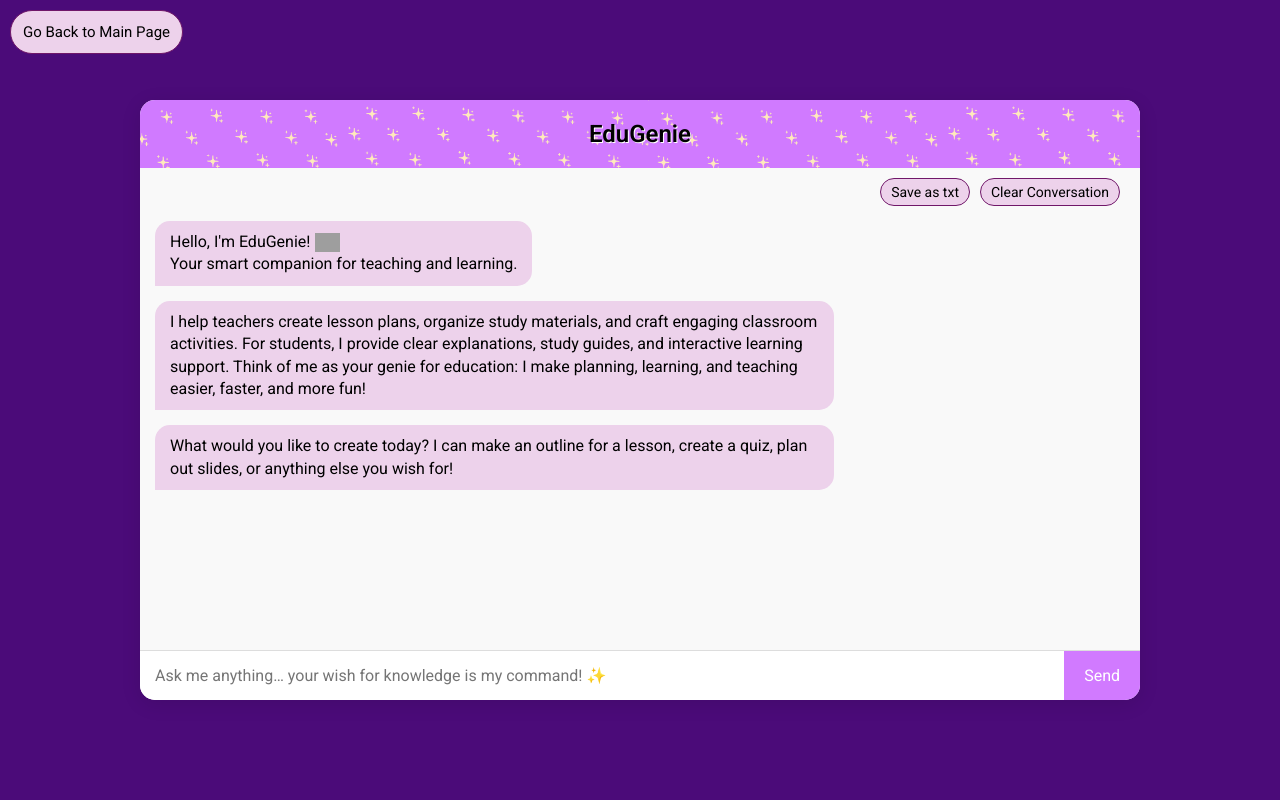
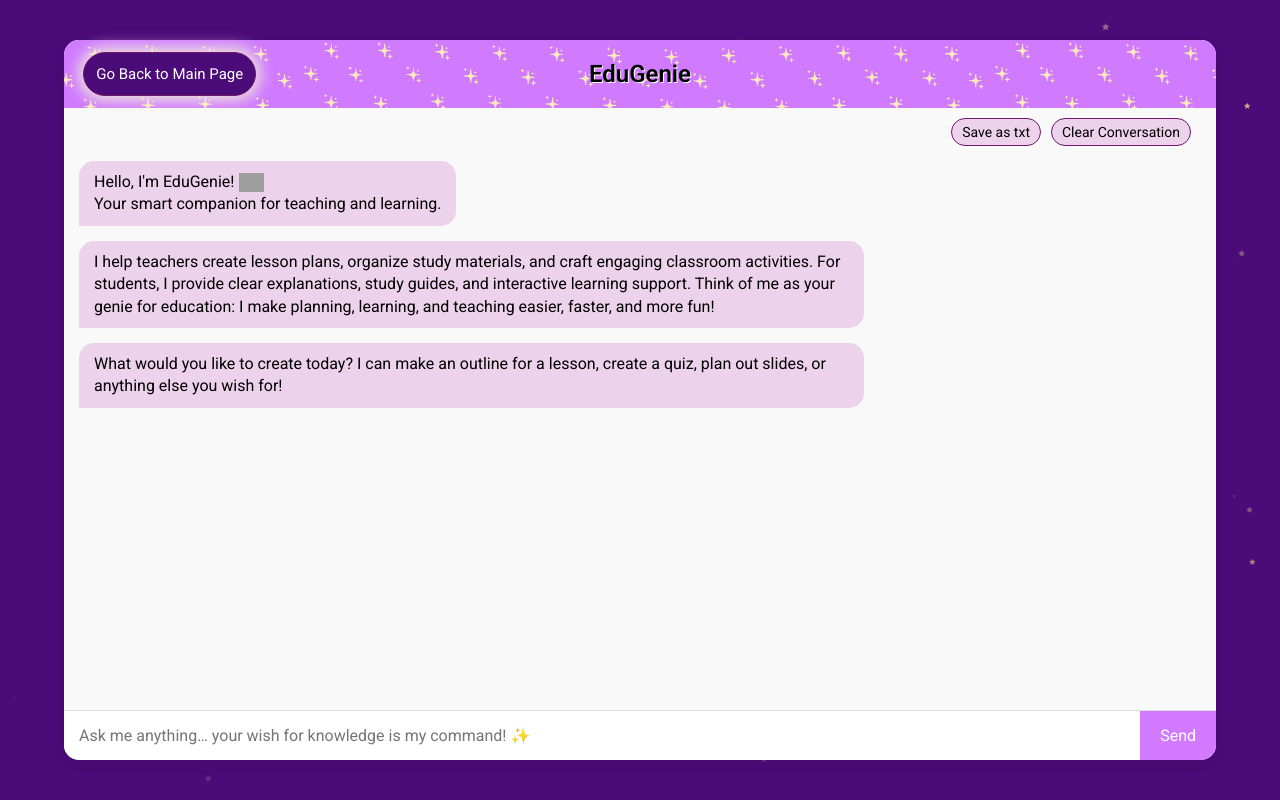
Before and after one commit to luisaaiko/EduGenie2.0, a website: page chatPage.html in a window 1280 px wide. Drawn offline with nearby package versions, Linux system fonts and the light colour scheme; grey boxes are pictures that could not be loaded.

Commit message:
button glow and background change

```diff
--- a/chatPage.css
+++ b/chatPage.css
@@ -12,17 +12,30 @@ body {
   margin: 0px;
 }
 
+#starfield {
+  position: fixed;
+  top: 0;
+  left: 0;
+  width: 100%;
+  height: 100%;
+  z-index: -1;
+}
+
 .home-page button {
   position: absolute;
-  top: 10px;
-  left: 10px;
-  background-color: #edd2eb;
+  float: top left;
+  top: 6.5%;
+  left: 6.5%;
+  color: white;
+  background-color: #4b0b79;
   border-radius: 40px;
   border: 1px #701769 solid;
   font-size: 15px;
   padding: 12px;
   cursor: pointer;
-  float: top left;
+  box-shadow: 0 0 15px 4px rgb(238, 238, 216); /* purple glow */
+  transition: box-shadow 0.3s ease-in-out;
+
 }
 
 .home-page button:hover {
@@ -30,8 +43,8 @@ body {
 }
 
 .chat-container {
-  width: 1000px;
-  height: 600px;
+  width: 90%;
+  height: 90%;
   background: #f9f9f9;
   border-radius: 15px;
   box-shadow: 0 4px 20px rgba(0, 0, 0, 0.1);
--- a/chatPage.html
+++ b/chatPage.html
@@ -16,6 +16,9 @@
 
     </head>
     <body>
+        <div class="main-page">
+            <canvas id="starfield"></canvas>
+        </div>
         <form>
             <div class = "home-page">
                 <a href = "index.html"><button type = "button">Go Back to Main Page</button></a>
@@ -23,7 +26,7 @@
         </form>
         <div class="chat-container">
             <div class="chat-header">EduGenie</div>
-            <div id="controls" style="padding: 10px 20px 0; display: flex; justify-content: flex-end; gap: 10px;">
+            <div id="controls" style="padding: 10px 25px 0; display: flex; justify-content: flex-end; gap: 10px;">
                 <button onclick="saveFinalOutput()" style="font-size: 14px; padding: 5px 10px;">Save as txt</button>
                 <button onclick="clearConversation()" style="font-size: 14px; padding: 5px 10px;">Clear Conversation</button>
             </div>
@@ -225,7 +228,73 @@
             return;
         }
 
-    </script>
+
+    /* ---------- Starfield with Twinkling Star Shapes ---------- */
+        (function(){
+        const canvas=document.getElementById('starfield');
+        const ctx=canvas.getContext('2d');
+        let stars=[],width=0,height=0,dpr=1;
+        const STAR_DENSITY=0.00006;
+
+        function rand(min,max){return Math.random()*(max-min)+min;}
+        function createStars(){
+            stars=[];
+            const count=Math.round(width*height*STAR_DENSITY);
+            for(let i=0;i<count;i++){
+            stars.push({
+                x: Math.random()*width,
+                y: Math.random()*height,
+                r: rand(2,4),
+                alpha: rand(0.3,1),
+                phase: Math.random()*Math.PI*2,
+                speed: rand(0.2,0.7)
+            });
+            }
+        }
+
+        function resize(){
+            dpr=window.devicePixelRatio||1;
+            width=window.innerWidth;
+            height=window.innerHeight;
+            canvas.width=width*dpr;
+            canvas.height=height*dpr;
+            ctx.setTransform(dpr,0,0,dpr,0,0);
+            createStars();
+        }
+
+        function drawStar(s, t){
+            const tw = (Math.sin(s.phase + t*s.speed)+1)/2; // twinkle factor
+            const alpha = s.alpha * tw;
+            const r = s.r;
+            ctx.save();
+            ctx.translate(s.x, s.y);
+            ctx.beginPath();
+            for(let i=0;i<5;i++){
+            ctx.lineTo(0, -r);
+            ctx.rotate(Math.PI/5);
+            ctx.lineTo(0, -r/2);
+            ctx.rotate(Math.PI/5);
+            }
+            ctx.closePath();
+            ctx.fillStyle=`rgba(255, 255, 150, ${alpha})`;
+            ctx.fill();
+            ctx.restore();
+        }
+
+        function loop(t){
+            ctx.clearRect(0,0,width,height);
+            for(const s of stars){
+            drawStar(s, t*0.001);
+            }
+            requestAnimationFrame(loop);
+        }
+
+        window.addEventListener('resize', resize);
+        resize();
+        requestAnimationFrame(loop);
+        })();
+        </script>
+
 
     </body>
 </html>
```
